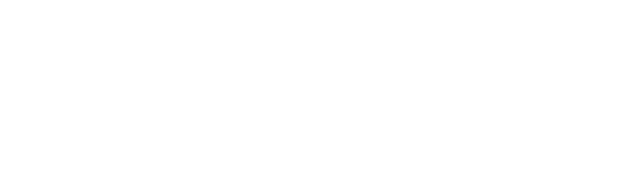
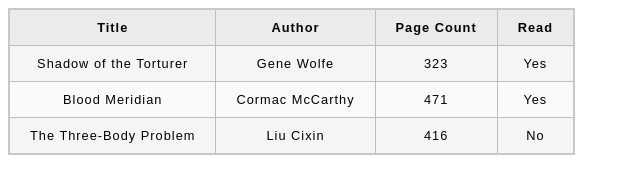
Before and after one commit to mnick02/library, a plain HTML site: page index.html in a window 1280 px wide. Shown: the whole page, without its empty margins (0-640 px from the left). Drawn offline with Linux system fonts and the light colour scheme.

Commit message:
Add some starter books

```diff
--- a/index.html
+++ b/index.html
@@ -9,6 +9,34 @@
 </head>
 <body>
     <div id="container"></div>
-    <table id="tbl-container"></table>
+    <table id="tbl-container">
+        <thead>
+            <th>Title</th>
+            <th>Author</th>
+            <th>Page Count</th>
+            <th>Read</th>
+        </thead>
+
+        <tr>
+            <td>Shadow of the Torturer</td>
+            <td>Gene Wolfe</td>
+            <td>323</td>
+            <td>Yes</td>
+        </tr>
+
+        <tr>
+            <td>Blood Meridian</td>
+            <td>Cormac McCarthy</td>
+            <td>471</td>
+            <td>Yes</td>
+        </tr>
+
+        <tr>
+            <td>The Three-Body Problem</td>
+            <td>Liu Cixin</td>
+            <td>416</td>
+            <td>No</td>
+        </tr>
+    </table>
 </body>
 </html>
```
